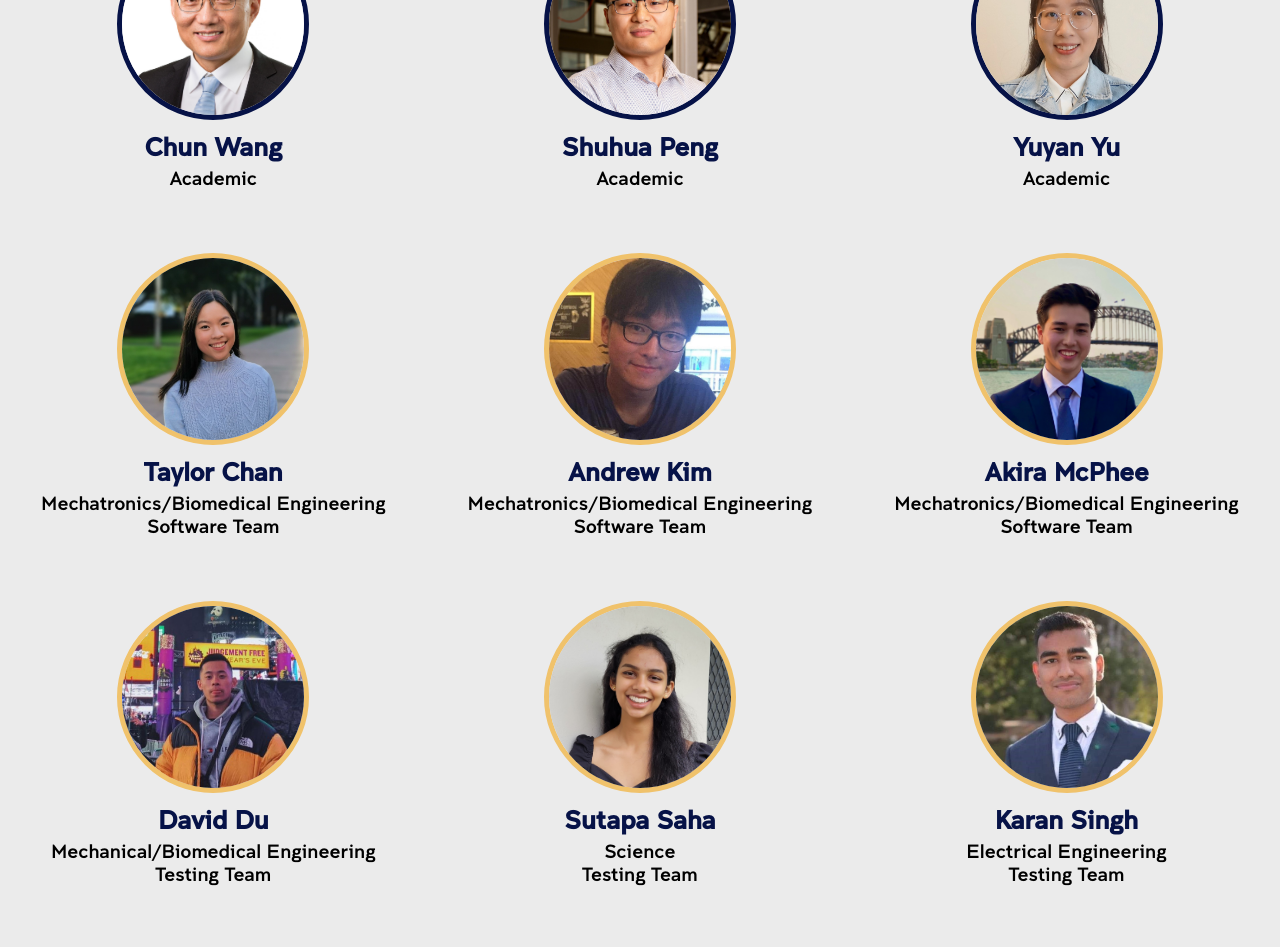
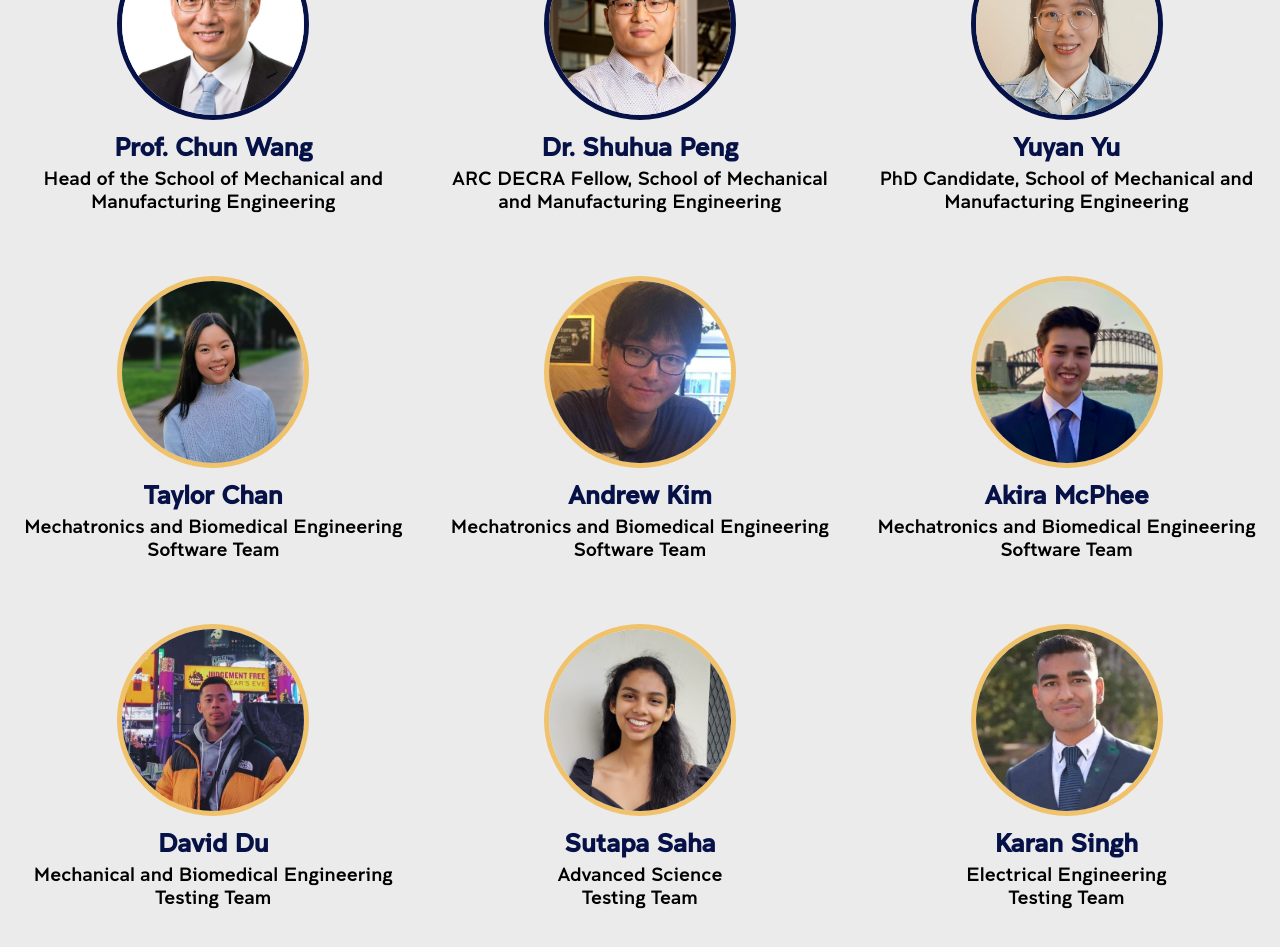
Before and after one commit to akiramcphee/swt_website, a React (Create React App) app: page /profiles in a window 1280 px wide. Shown: the part 360-1307 px from the top of the page. Built offline with nearby package versions, Linux system fonts and the light colour scheme.

Commit message:
chore: update profile descriptions

```diff
--- a/src/Profiles/Profiles.js
+++ b/src/Profiles/Profiles.js
@@ -32,32 +32,32 @@ export default function Profiles() {
 		 			<div className = "profile_background">
 		 				<div className = "row">
 		 					<div className="col-4">
-		 						<ProfileCardAcademic name='Chun Wang' degree = '' role = 'Academic' image = {Chun}/>
+		 						<ProfileCardAcademic name='Prof. Chun Wang' degree = '' role = 'Head of the School of Mechanical and Manufacturing Engineering' image = {Chun}/>
 		 					</div>
 		 					<div className="col-4">
-		 						<ProfileCardAcademic name='Shuhua Peng' degree = '' role = 'Academic' image = {Shuhua}/>
+		 						<ProfileCardAcademic name='Dr. Shuhua Peng' degree = '' role = 'ARC DECRA Fellow, School of Mechanical and Manufacturing Engineering' image = {Shuhua}/>
 		 					</div>
 		 					<div className="col-4">
-							 <ProfileCardAcademic name='Yuyan Yu' degree = '' role = 'Academic' image = {Yuyan}/>
+							 <ProfileCardAcademic name='Yuyan Yu' degree = '' role = 'PhD Candidate, School of Mechanical and Manufacturing Engineering' image = {Yuyan}/>
 	 						</div>
 	 					</div>
 		 				<div className = "row">
 		 					<div className="col-4">
-								<ProfileCardStudents name='Taylor Chan' degree = 'Mechatronics/Biomedical Engineering' role = 'Software Team' image = {Taylor}/>
+								<ProfileCardStudents name='Taylor Chan' degree = 'Mechatronics and Biomedical Engineering' role = 'Software Team' image = {Taylor}/>
 		 					</div>
 							<div className="col-4">
-							 	<ProfileCardStudents name='Andrew Kim ' degree = 'Mechatronics/Biomedical Engineering' role = 'Software Team' image = {Andrew}/>
+							 	<ProfileCardStudents name='Andrew Kim ' degree = 'Mechatronics and Biomedical Engineering' role = 'Software Team' image = {Andrew}/>
 	 						</div>
 							<div className="col-4">
-								<ProfileCardStudents name='Akira McPhee ' degree = 'Mechatronics/Biomedical Engineering' role = 'Software Team' image = {Akira}/>
+								<ProfileCardStudents name='Akira McPhee ' degree = 'Mechatronics and Biomedical Engineering' role = 'Software Team' image = {Akira}/>
 							 </div>
 		 				</div>
 		 				<div className = "row">
 						 	<div className="col-4">
-								<ProfileCardStudents name='David Du' degree = 'Mechanical/Biomedical Engineering' role = 'Testing Team' image = {David}/>
+								<ProfileCardStudents name='David Du' degree = 'Mechanical and Biomedical Engineering' role = 'Testing Team' image = {David}/>
 	 						</div>
 	 						<div className="col-4">
-							 	<ProfileCardStudents name='Sutapa Saha' degree = 'Science' role = 'Testing Team' image = {Sutapa}/>
+							 	<ProfileCardStudents name='Sutapa Saha' degree = 'Advanced Science' role = 'Testing Team' image = {Sutapa}/>
 	 						</div>
 							<div className="col-4">
 								<ProfileCardStudents name='Karan Singh' degree = 'Electrical Engineering' role = 'Testing Team' image = {Karan}/>
```
